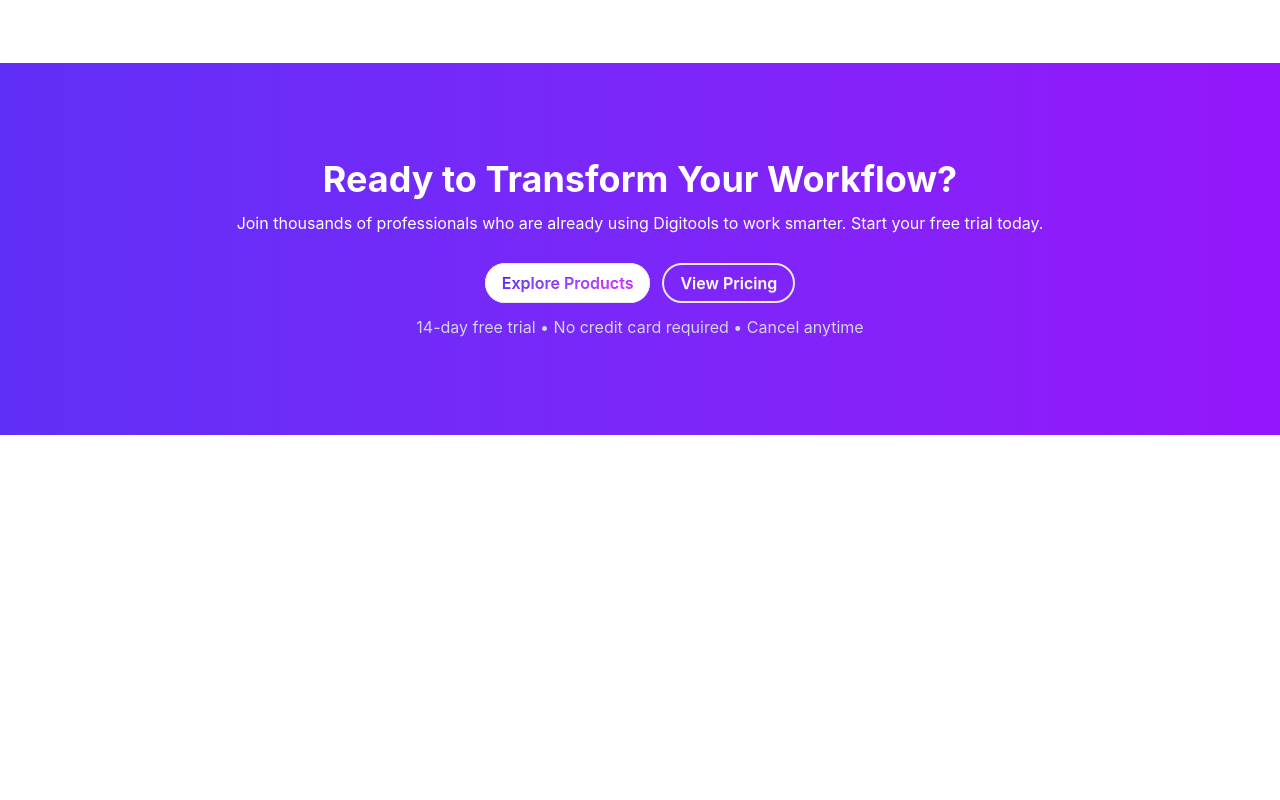
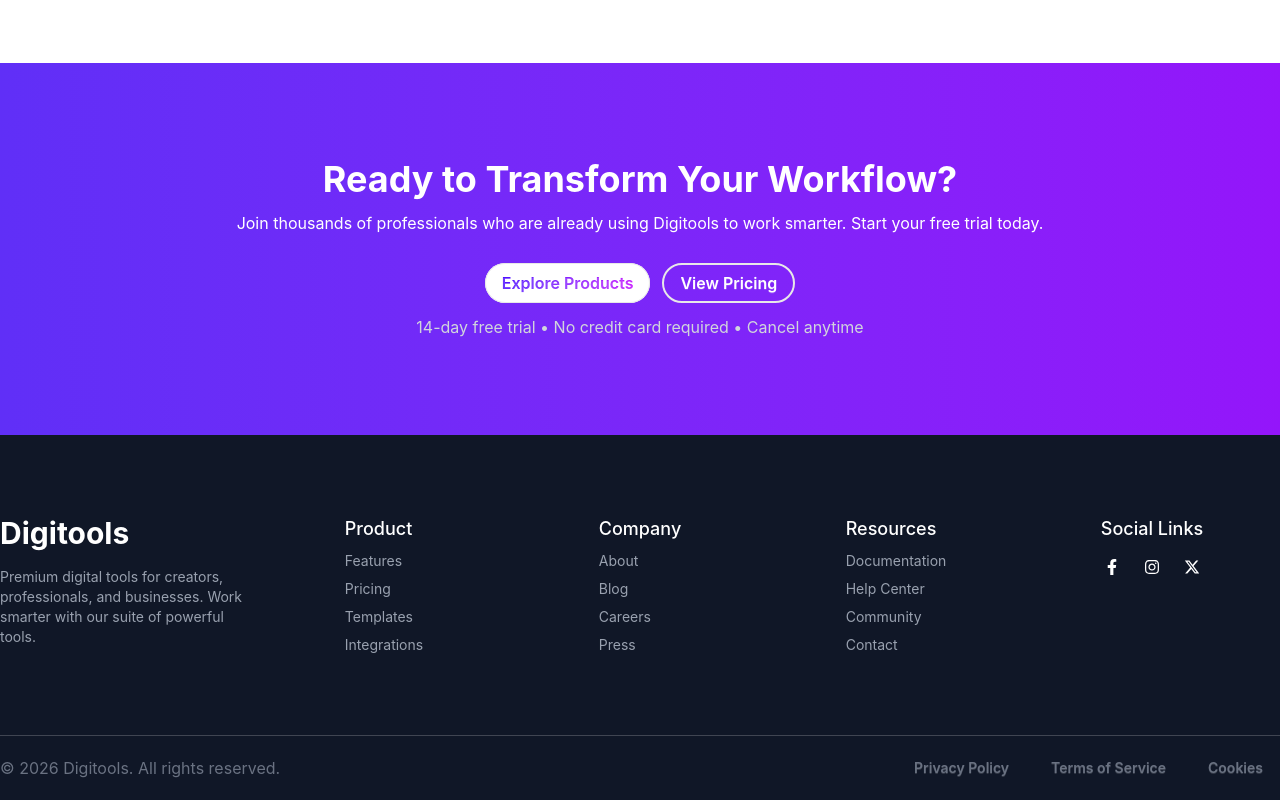
Before and after one commit to mironydev/digitools, a React (Vite) app: page / in a window 1280 px wide. Shown: the part 3561-4361 px from the top of the page. Before the commit the page ends 3996 px from the top, so only its background shows below. Built offline with nearby package versions, Linux system fonts and the light colour scheme.

Commit message:
added footer

```diff
--- a/src/App.jsx
+++ b/src/App.jsx
@@ -8,6 +8,7 @@
 import GuideCard from "./homepage/guidecard/GuideCard";
 import Pricing from "./homepage/pricing/Pricing";
 import BottomBanner from "./homepage/bottombanner/BottomBanner";
+import Footer from "./footer/Footer";
 
 const fetchProducts = async () => {
   const res = await fetch("/productData.json");
@@ -49,6 +50,7 @@
         <Pricing pricingPromise={pricingPromise}></Pricing>
       </Suspense>
       <BottomBanner></BottomBanner>
+      <Footer></Footer>
 
       <ToastContainer></ToastContainer>
     </>
--- /dev/null
+++ b/src/footer/Footer.jsx
@@ -0,0 +1,98 @@
+import React from "react";
+import { FaFacebookF, FaInstagram } from "react-icons/fa";
+import { FaXTwitter } from "react-icons/fa6";
+
+const Footer = () => {
+  return (
+    <div className="bg-[#101727]">
+      <div className="container mx-auto text-white">
+        <div className="flex py-20">
+          <div className="flex-1 space-y-4">
+            <h3 className="text-3xl font-bold">Digitools</h3>
+            <p className="text-gray-400 text-sm">
+              Premium digital tools for creators, professionals, and businesses.
+              Work smarter with our suite of powerful tools.
+            </p>
+          </div>
+          <div className="flex-1 flex justify-center">
+            <div>
+              <h4 className="text-lg font-medium">Product</h4>
+              <ul className="text-sm space-y-2 pt-2 text-gray-400">
+                <li>Features</li>
+                <li>Pricing</li>
+                <li>Templates</li>
+                <li>Integrations</li>
+              </ul>
+            </div>
+          </div>
+          <div className="flex-1 flex justify-center">
+            <div>
+              <h4 className="text-lg font-medium">Company</h4>
+              <ul className="text-sm space-y-2 pt-2 text-gray-400">
+                <li>About</li>
+                <li>Blog</li>
+                <li>Careers</li>
+                <li>Press</li>
+              </ul>
+            </div>
+          </div>
+          <div className="flex-1 flex justify-center">
+            <div>
+              <h4 className="text-lg font-medium">Resources</h4>
+              <ul className="text-sm space-y-2 pt-2 text-gray-400">
+                <li>Documentation</li>
+                <li>Help Center</li>
+                <li>Community</li>
+                <li>Contact</li>
+              </ul>
+            </div>
+          </div>
+          <div className="flex-1 flex flex-col items-center">
+            <h4 className="text-lg font-medium">Social Links</h4>
+            <ul className="flex gap-2 pt-2">
+              <li>
+                <a
+                  href="/"
+                  className="flex items-center justify-center p-2 rounded-full hover:bg-white hover:text-black duration-200"
+                >
+                  <FaFacebookF />
+                </a>
+              </li>
+              <li>
+                <a
+                  href="/"
+                  className="flex items-center justify-center hover:bg-white hover:text-black p-2 rounded-full duration-200"
+                >
+                  <FaInstagram />
+                </a>
+              </li>
+              <li>
+                <a
+                  href="/"
+                  className="flex items-center justify-center hover:bg-white hover:text-black p-2 rounded-full duration-200"
+                >
+                  <FaXTwitter />
+                </a>
+              </li>
+            </ul>
+          </div>
+        </div>
+
+        <div className="border-t border-white/20 flex justify-between py-3 items-center text-gray-500">
+          <div>
+            <p>© 2026 Digitools. All rights reserved.</p>
+          </div>
+          <div>
+            <ul className="flex gap-2 items-center">
+              <li className="btn btn-ghost">Privacy Policy</li>
+              <li className="btn btn-ghost">Terms of Service</li>
+              <li className="btn btn-ghost">Cookies</li>
+            </ul>
+          </div>
+        </div>
+      </div>
+    </div>
+  );
+};
+
+export default Footer;
```
